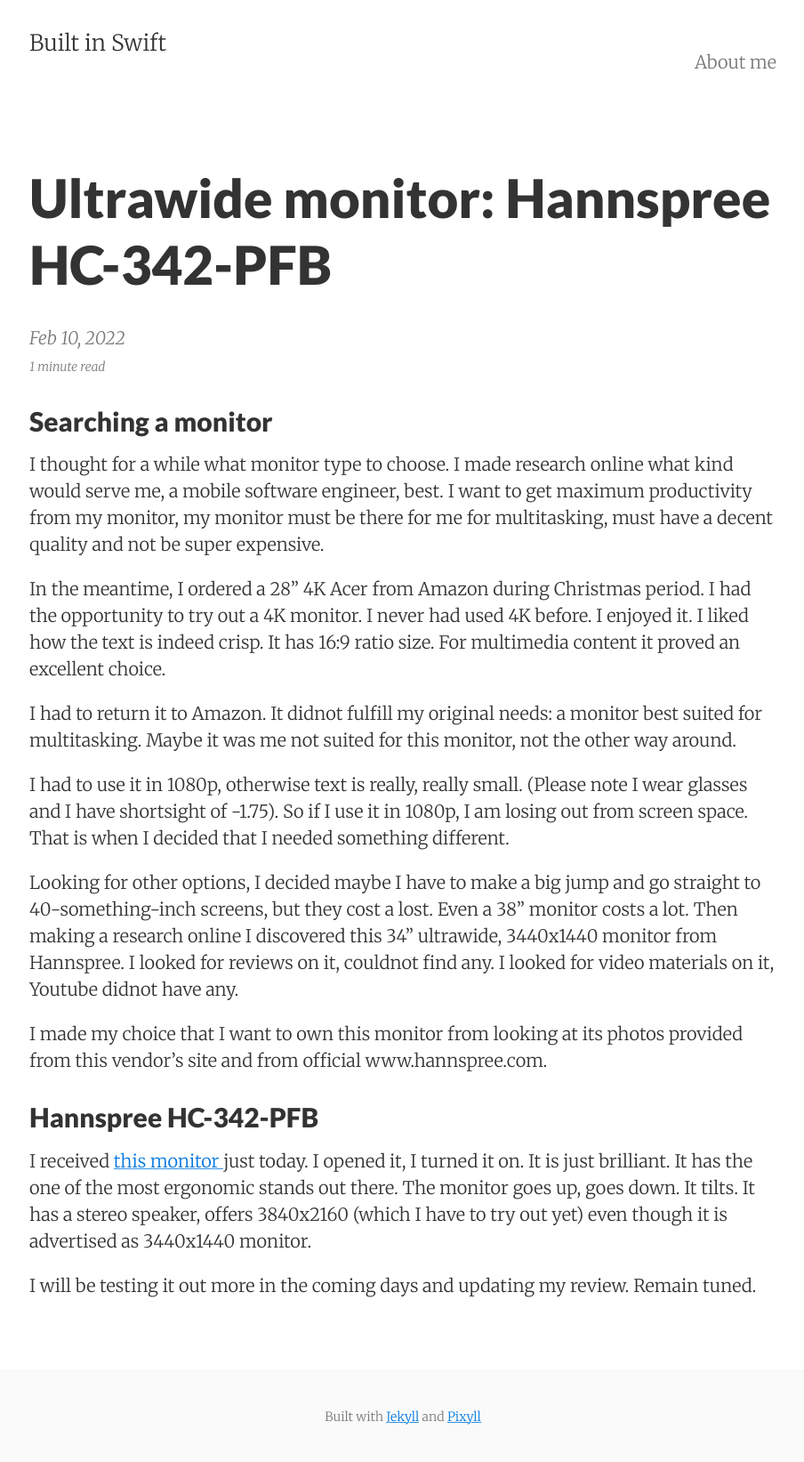
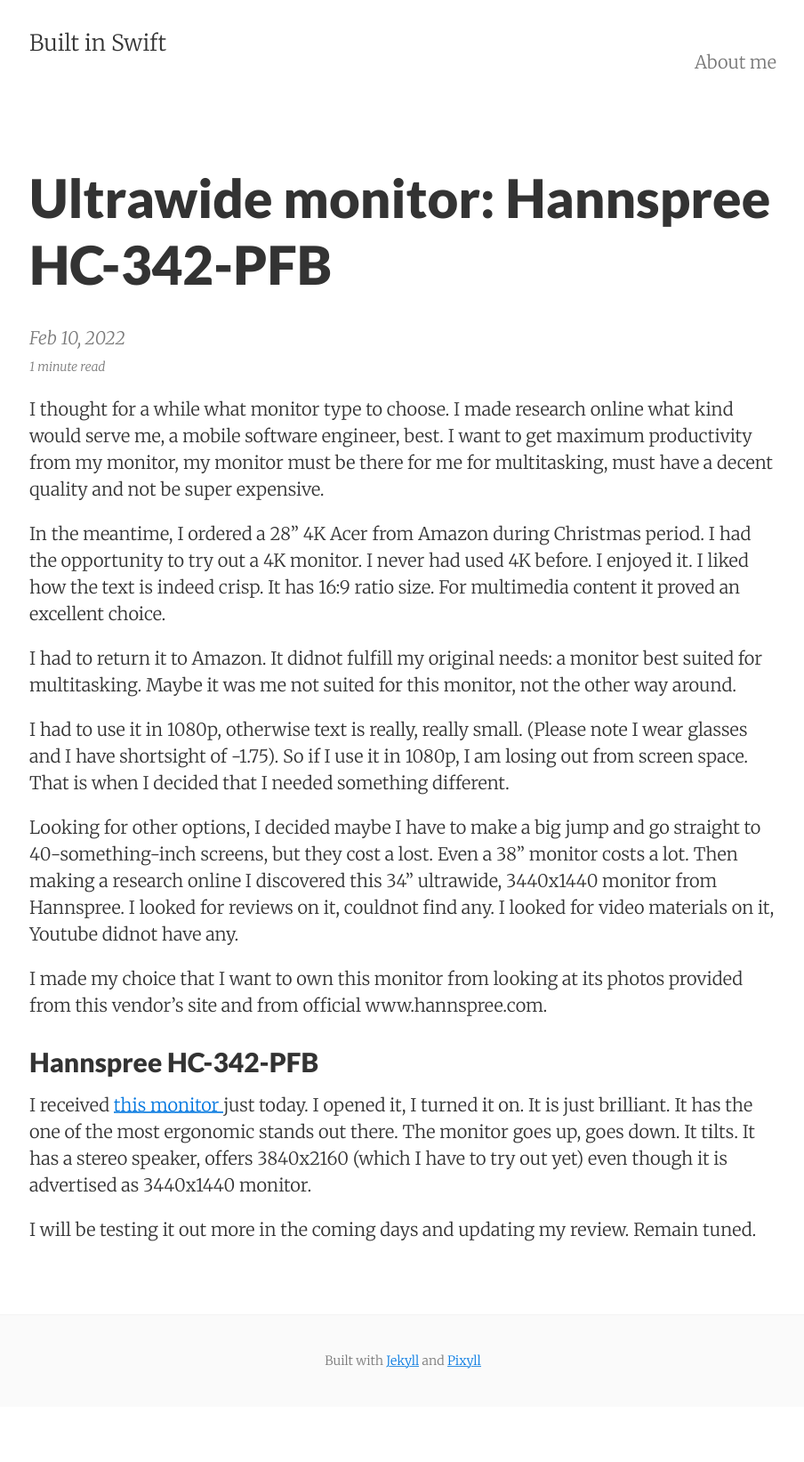
Before and after one commit to svoip/builtinswift.github.io, a Jekyll site: the page built from docs/_posts/2022-02-10-ultrawide-monitor-hannspree-hc-342-pfb.markdown, in a window 1280 px wide. Shown: the whole page at 89% size, without its empty margins (187-1091 px from the left). Built offline with Jekyll 4.4.1, drawn with Linux system fonts in a browser that asks for light colours; after the commit the page ends 1581 px from its top, so only the background shows below that.

Commit message:
Update 2022-02-10-ultrawide-monitor-hannspree-hc-342-pfb.markdown

```diff
--- a/docs/_posts/2022-02-10-ultrawide-monitor-hannspree-hc-342-pfb.markdown
+++ b/docs/_posts/2022-02-10-ultrawide-monitor-hannspree-hc-342-pfb.markdown
@@ -6,7 +6,6 @@ categories: articles
 
 ---
 
-## Searching a monitor
 I thought for a while what monitor type to choose. I made research online what kind would serve me, a mobile software engineer, best. I want to get maximum productivity from my monitor, my monitor must be there for me for multitasking, must have a decent quality and not be super expensive.
 
 
```
